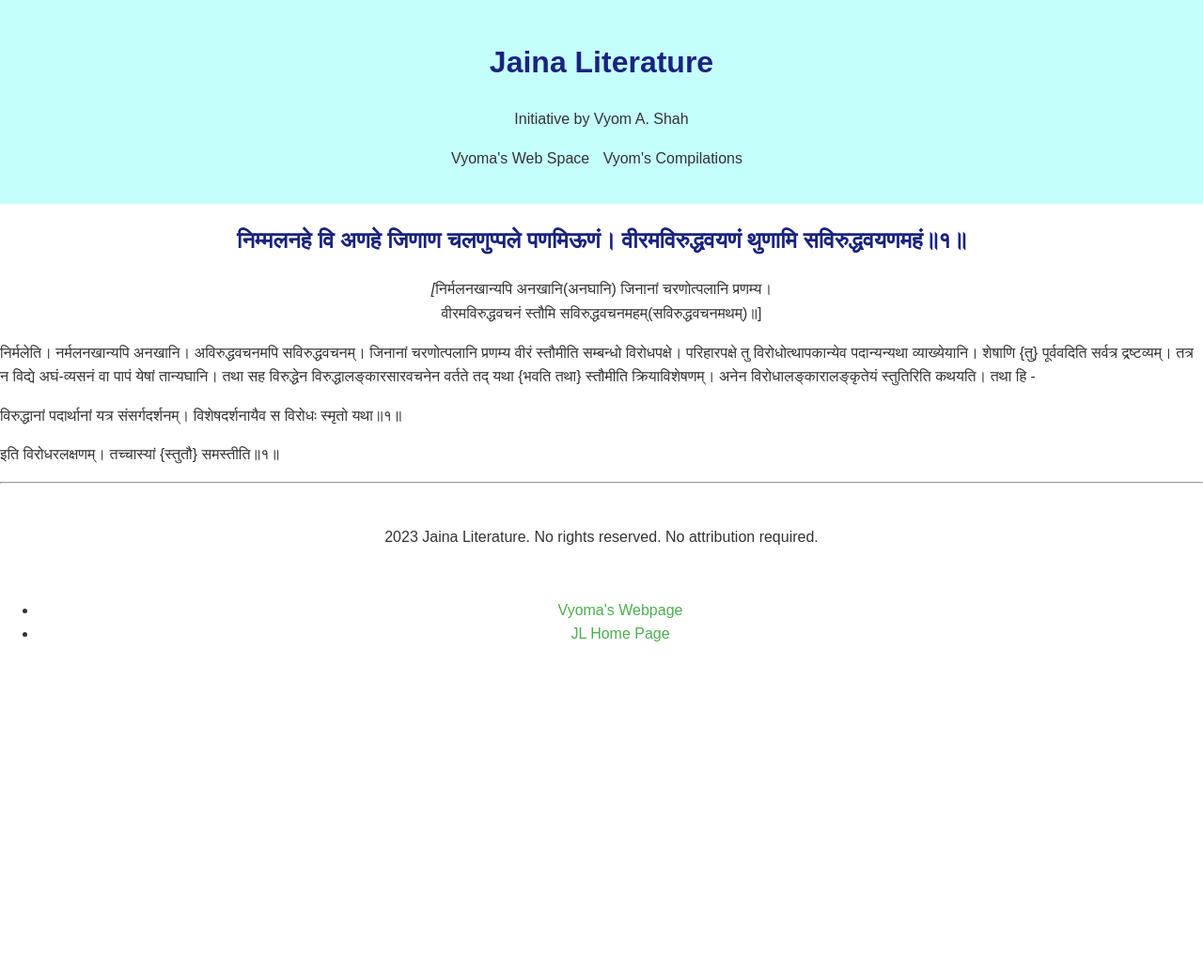
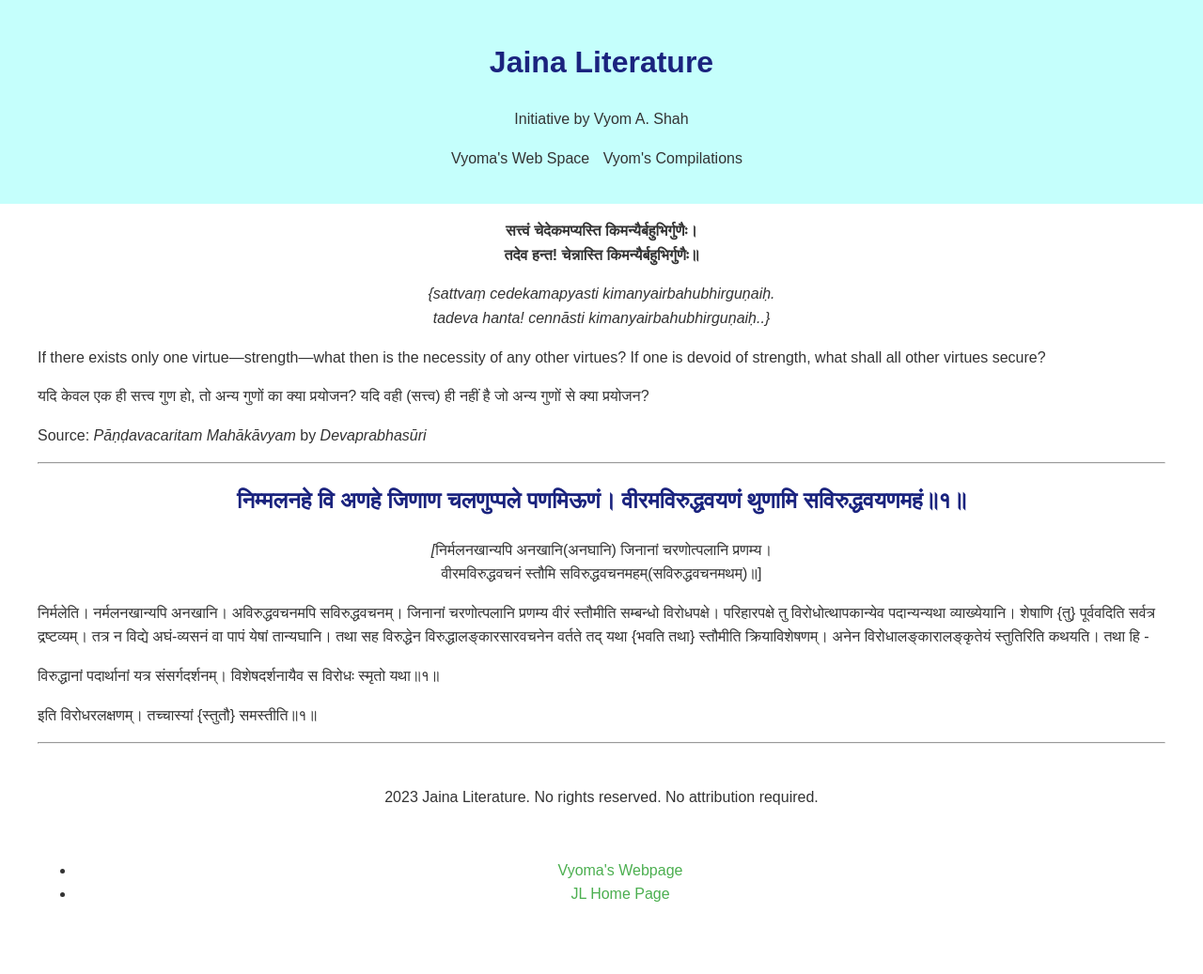
Before and after one commit to svyoma/svyoma.github.io, a Jekyll site: the page jaina-literature/dailyverse.html, which Jekyll copies as it is, in a window 1280 px wide. Shown: the whole page at 94% size. Built offline with Jekyll 4.4.1, drawn with Linux system fonts in a browser that asks for light colours; some web fonts are replaced; before the commit the page ends 900 px from its top, so only the background shows below that.

Commit message:
Update dailyverse.html

```diff
--- a/jaina-literature/dailyverse.html
+++ b/jaina-literature/dailyverse.html
@@ -103,6 +103,15 @@
   </ul>
     </nav>
     </header>
+	<blockquote>
+<blockquote>
+<p style="text-align: center;"><strong>सत्त्वं चेदेकमप्यस्ति किमन्यैर्बहुभिर्गुणैः।</strong><br /><strong>तदेव हन्त! चेन्नास्ति किमन्यैर्बहुभिर्गुणैः॥</strong></p>
+</blockquote>
+<p style="text-align: center;"><em>{sattvaṃ cedekamapyasti kimanyairbahubhirguṇaiḥ.</em><br /><em>tadeva hanta! cennāsti kimanyairbahubhirguṇaiḥ..}</em></p>
+<p>If there exists only one virtue&mdash;strength&mdash;what then is the necessity of any other virtues? If one is devoid of strength, what shall all other virtues secure?</p>
+<p>यदि केवल एक ही सत्त्व गुण हो, तो अन्य गुणों का क्या प्रयोजन? यदि वही (सत्त्व) ही नहीं है जो अन्य गुणों से क्या प्रयोजन?</p>
+<p>Source: <em>Pāṇḍavacaritam Mahākāvyam</em> by <em>Devaprabhasūri</em></p>
+	<hr />
 <blockquote>
 <h2 style="text-align: center;"><strong>निम्मलनहे वि अणहे जिणाण चलणुप्पले पणमिऊणं। वीरमविरुद्धवयणं थुणामि सविरुद्धवयणमहं॥१॥</strong></h2>
 </blockquote>
```
